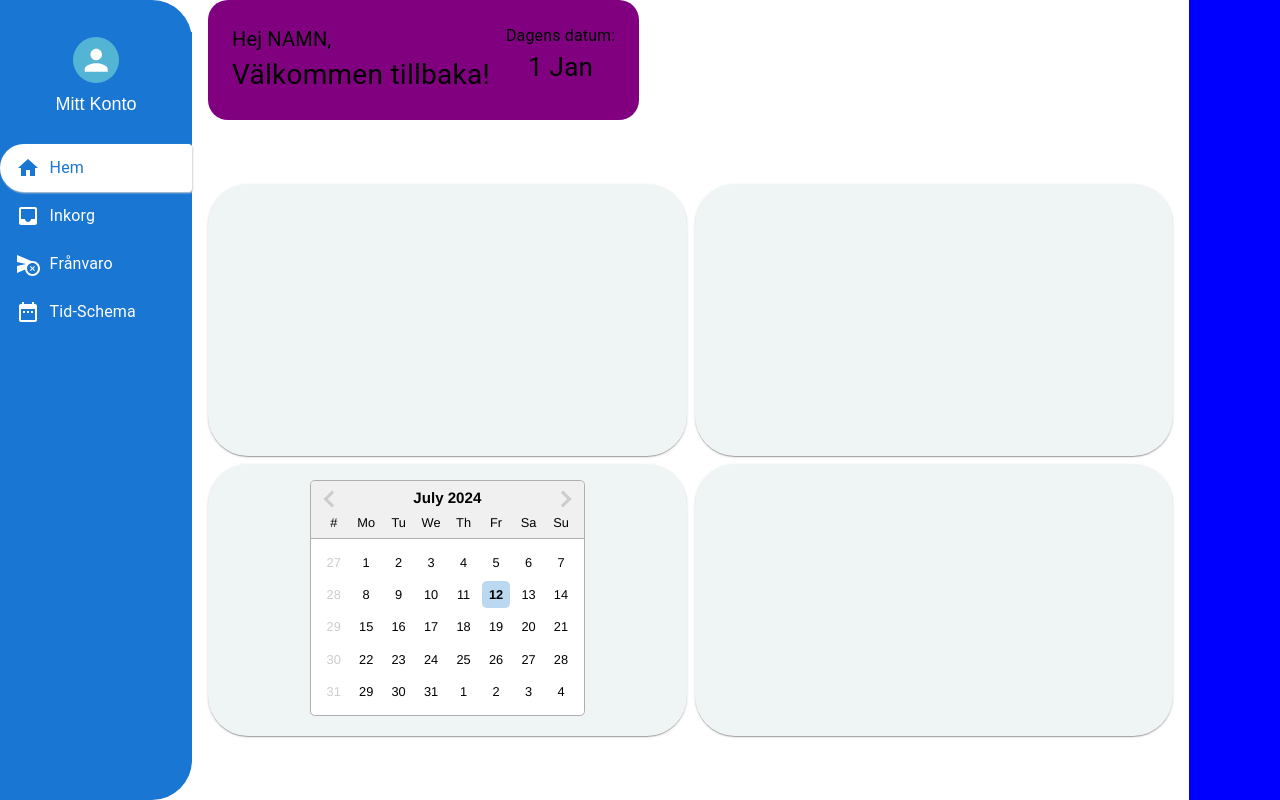
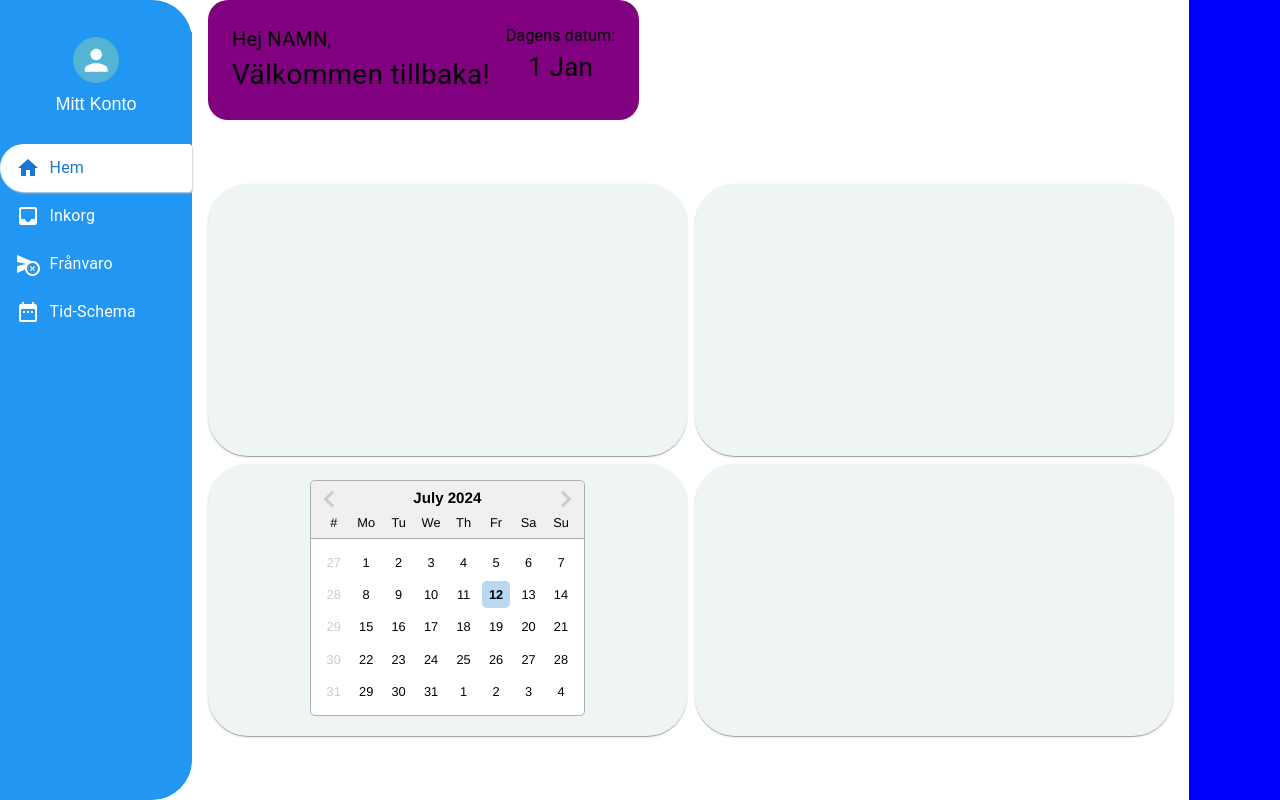
Before and after one commit to A-ForssmanP/InteractWithSchool, a React (Vite) app in the folder frontend/: page / in a window 1280 px wide. Built offline with nearby package versions, Linux system fonts and the light colour scheme; the HTML template or start-up script is replaced by a standard one.

Commit message:
change bg color of menu

```diff
--- a/frontend/src/components/menu/Menu.jsx
+++ b/frontend/src/components/menu/Menu.jsx
@@ -1,4 +1,4 @@
-import { Box, Button } from "@mui/material";
+import { Box, Button, useTheme } from "@mui/material";
 import HomeIcon from "@mui/icons-material/Home";
 import MenuIcon from "@mui/icons-material/Menu";
 import { useState } from "react";
@@ -13,6 +13,7 @@ function Menu() {
   });
 
   const navigate = useNavigate();
+  const theme = useTheme();
 
   //navigate to home page
   const navigateHome = () => {
@@ -33,10 +34,9 @@ function Menu() {
   return (
     <Box
       component="aside"
-      // border="1px solid red"
       minWidth="15%"
+      bgcolor={theme.palette.primary.main}
       sx={{
-        bgcolor: "rgba(25,118,210,1)",
         borderRadius: { md: "0px 2.5rem 2.5rem 0px" },
       }}
     >
@@ -63,9 +63,12 @@ function Menu() {
         position={{ xs: "absolute", md: "static" }}
         left={"-100%"}
         width={{ xs: "100%", sm: "80%", md: "100%" }}
-        bgcolor="rgba(25,118,210,1)"
         marginTop={{ md: 4 }}
         paddingTop={{ xs: 1.4, md: 0 }}
+        bgcolor={{
+          xs: theme.palette.primary.light,
+          md: theme.palette.primary.main,
+        }}
         sx={{
           transform: {
             xs: handleMenu.isVisible && "translateX(100%)",
```
